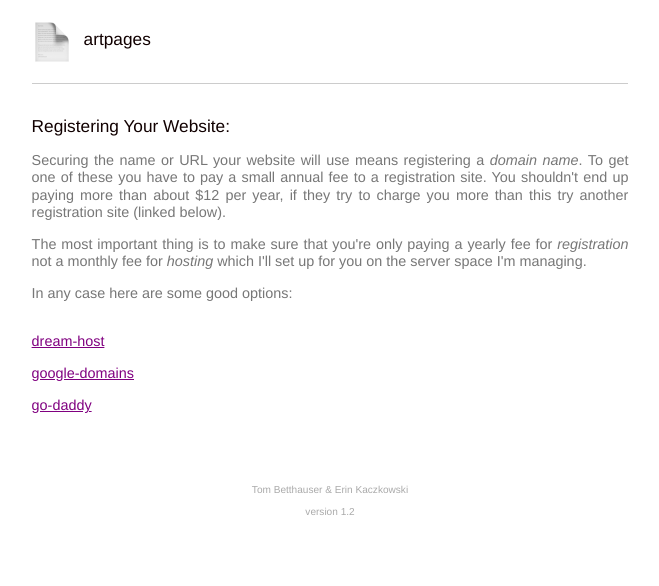
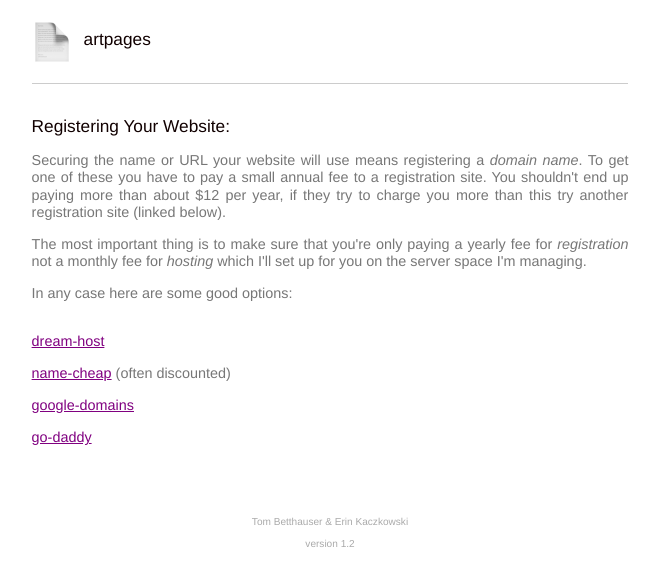
Before and after one commit to tombetthauser/artpages2, a plain HTML site: page domainregistration.html in a window 1280 px wide. Shown: the whole page, without its empty margins (310-969 px from the left). Drawn offline with Linux system fonts and the light colour scheme.

Commit message:
minor update
added namecheap

```diff
--- a/domainregistration.html
+++ b/domainregistration.html
@@ -54,6 +54,8 @@
 <br>
 <linko><a target="new" href="https://www.dreamhost.com/domains/">dream-host</a></linko>
 <br><br>
+<linko><a target="new" href="https://www.namecheap.com/">name-cheap</a></linko> (often discounted)
+<br><br>
 <linka><a new="new" href="https://domains.google/#/">google-domains</a></linka>
 <br><br>
 <linka><a new="new" href="https://www.godaddy.com/domains/domain-name-search">go-daddy</a></linka>
```
